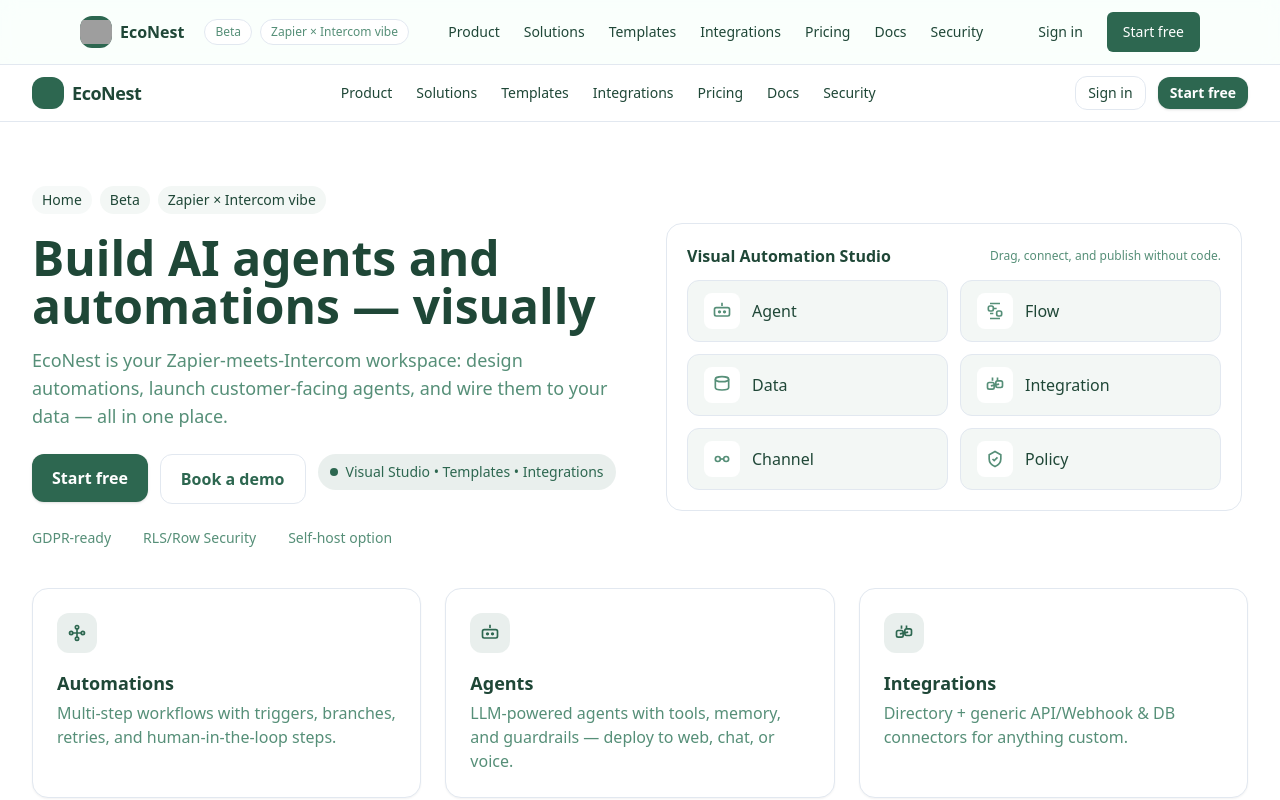
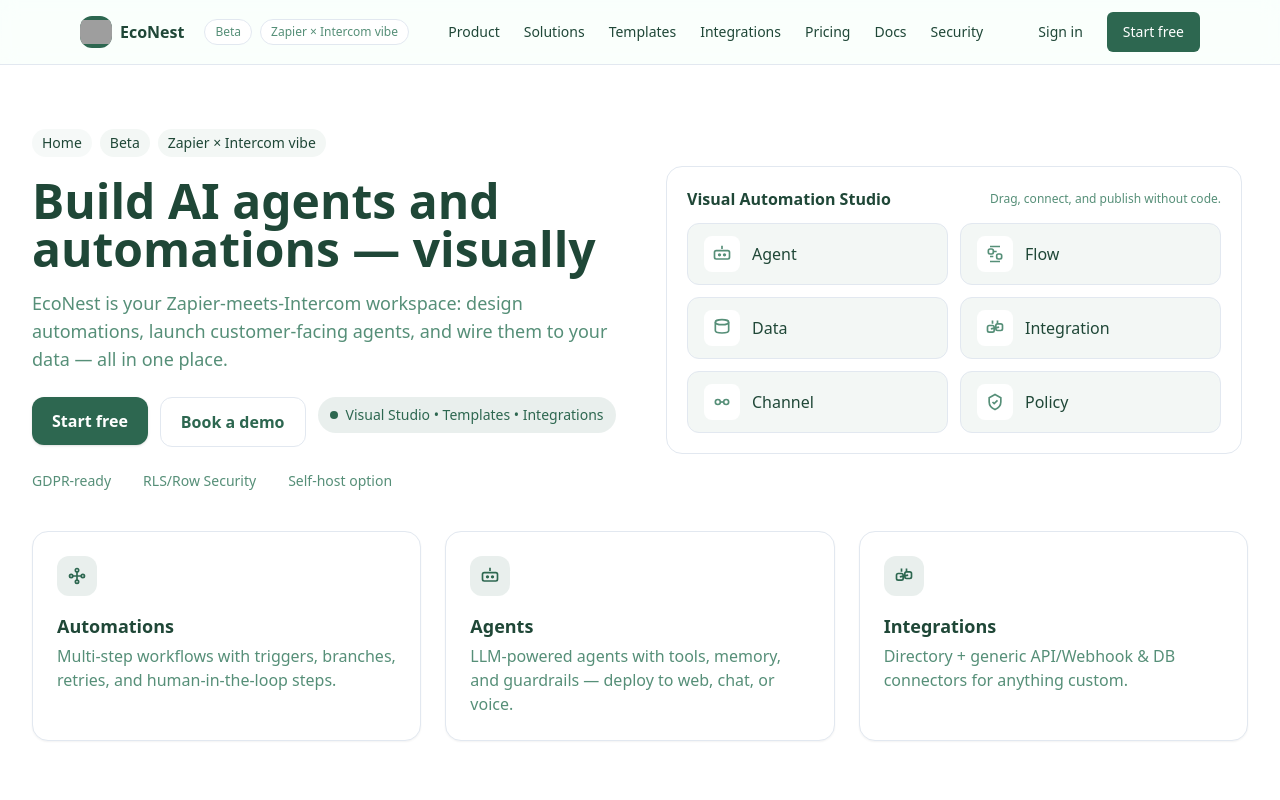
Before and after one commit to Tyusa89/human-automation-glow, a React (Vite) app: page / in a window 1280 px wide. Shown: the top 800 px of the page. Built offline with nearby package versions, Linux system fonts and the light colour scheme; grey boxes are pictures that could not be loaded.

Commit message:
Remove duplicate headers

```diff
--- a/src/pages/Index.tsx
+++ b/src/pages/Index.tsx
@@ -85,7 +85,6 @@ export default function Index() {
 
   return (
     <div className="min-h-screen bg-background text-foreground">
-      <Header />
 
       {/* Hero */}
       <section className="relative">
@@ -186,43 +185,6 @@ export default function Index() {
 
       <Footer />
     </div>
-  );
-}
-
-/* ------------------------------- Header ---------------------------------- */
-function Header() {
-  return (
-    <header className="sticky top-0 z-30 border-b border-border bg-background/80 backdrop-blur supports-[backdrop-filter]:bg-background/60">
-      <div className="mx-auto max-w-7xl px-4 sm:px-6 lg:px-8">
-        <div className="flex h-14 items-center justify-between">
-          <Link to="/" className="inline-flex items-center gap-2" aria-label="EcoNest home">
-            <span className="inline-block h-8 w-8 rounded-xl bg-primary" aria-hidden="true" />
-            <span className="text-lg font-semibold tracking-tight">EcoNest</span>
-          </Link>
-
-          <nav aria-label="Primary" className="hidden md:block">
-            <ul className="flex items-center gap-6 text-sm font-medium">
-              <li><Link to="/product" className="hover:text-primary">Product</Link></li>
-              <li><Link to="/solutions" className="hover:text-primary">Solutions</Link></li>
-              <li><Link to="/templates" className="hover:text-primary">Templates</Link></li>
-              <li><Link to="/integrations" className="hover:text-primary">Integrations</Link></li>
-              <li><Link to="/pricing" className="hover:text-primary">Pricing</Link></li>
-              <li><Link to="/docs" className="hover:text-primary">Docs</Link></li>
-              <li><Link to="/security" className="hover:text-primary">Security</Link></li>
-            </ul>
-          </nav>
-
-          <div className="flex items-center gap-3">
-            <Link to="/auth" className="rounded-xl border border-border px-3 py-1.5 text-sm font-medium hover:bg-accent">
-              Sign in
-            </Link>
-            <Link to="/auth?mode=signup" className="rounded-xl bg-primary px-3 py-1.5 text-sm font-semibold text-primary-foreground shadow hover:bg-primary/90">
-              Start free
-            </Link>
-          </div>
-        </div>
-      </div>
-    </header>
   );
 }
 
```
